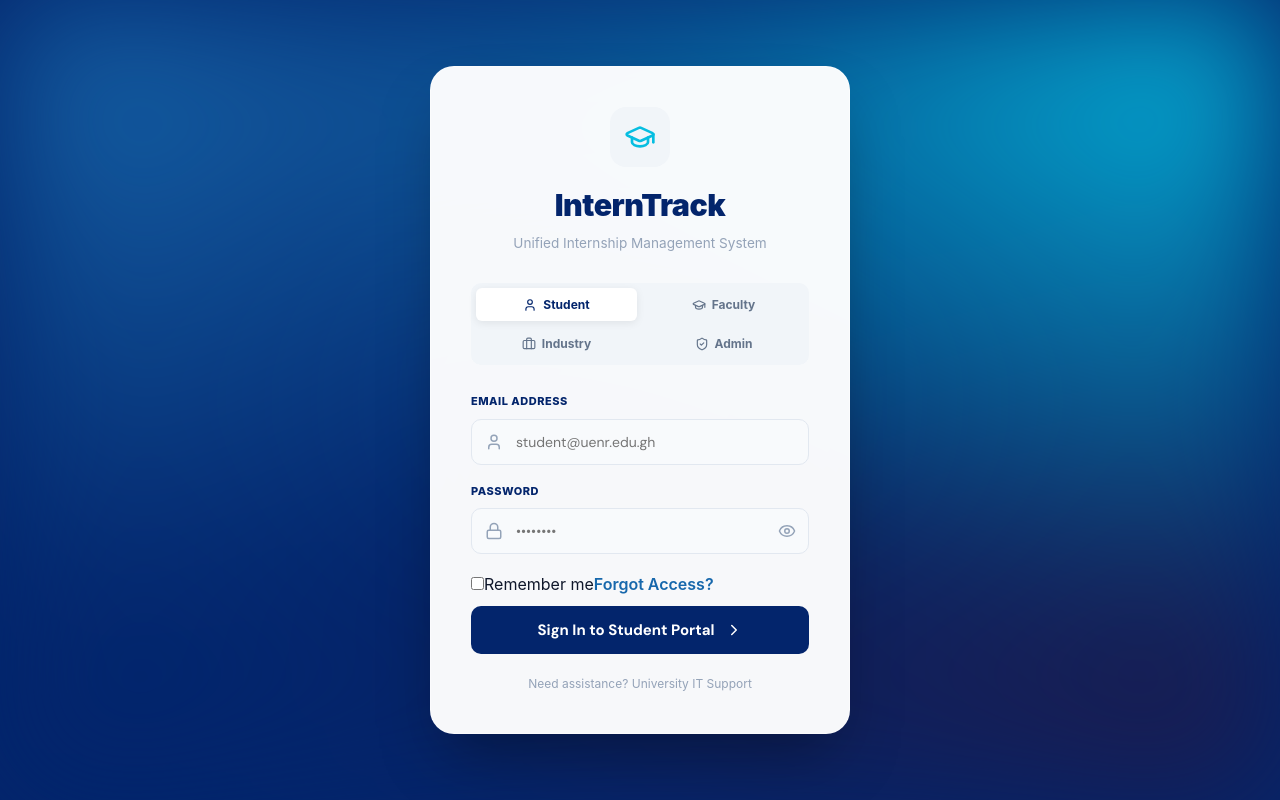
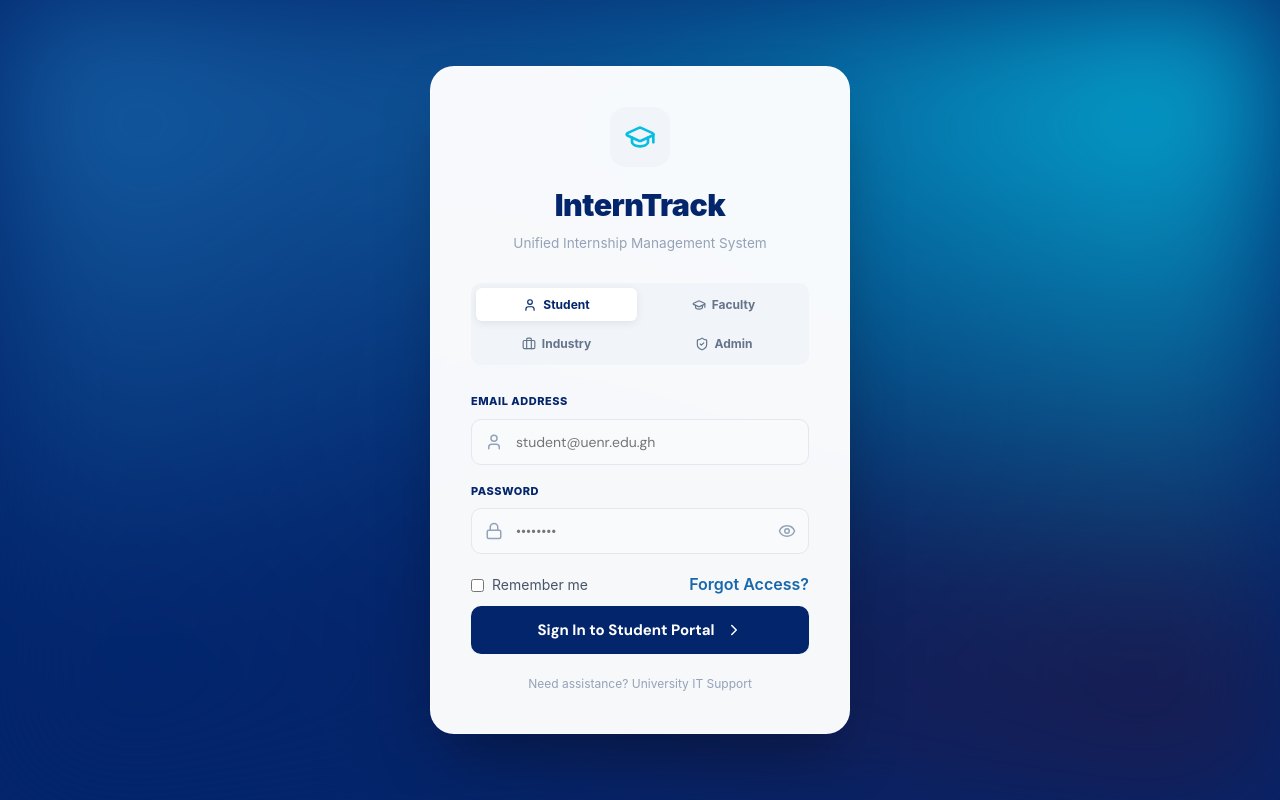
Before and after one commit to Haggla123/interntrack-frontend, a React (Create React App) app: page /login in a window 1280 px wide. Built offline with nearby package versions, Linux system fonts and the light colour scheme; no server answers.

Commit message:
fix remember me and forgot access spacing

```diff
--- a/src/Login.css
+++ b/src/Login.css
@@ -120,6 +120,23 @@
 .link-text { color: var(--brand-blue); cursor: pointer; font-weight: 600; }
 .link-text:hover { text-decoration: underline; }
 
+.login-options-flex {
+  display: flex;
+  align-items: center;
+  justify-content: space-between;
+  gap: 12px;
+  margin: 4px 0 8px;
+}
+
+.checkbox-custom {
+  display: flex;
+  align-items: center;
+  gap: 8px;
+  font-size: 14px;
+  color: var(--gray-600);
+  user-select: none;
+}
+
 @media (max-width: 480px) {
   .login-card-glass { padding: 28px 20px; border-radius: var(--r-lg); }
   .login-content-box { padding: 12px; }
```
